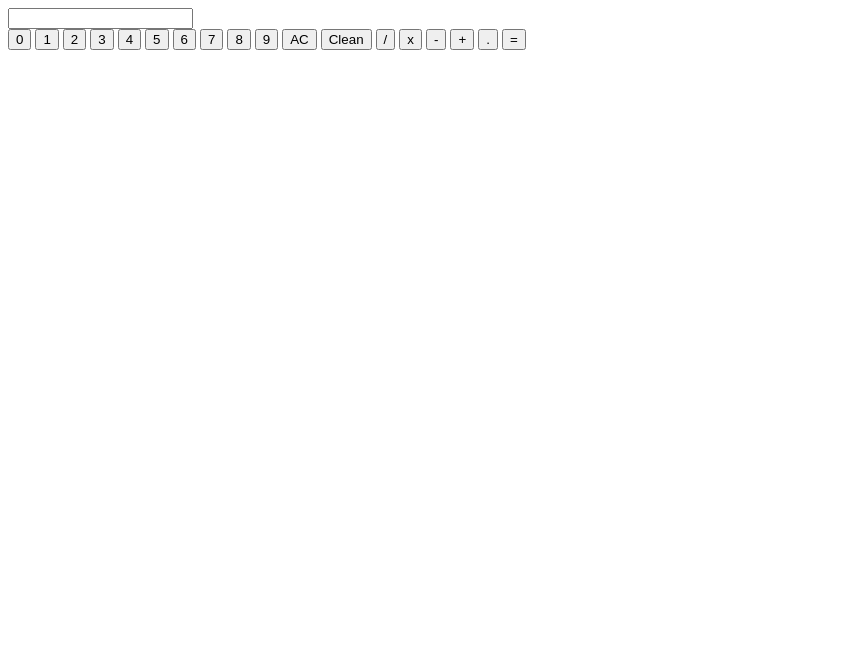
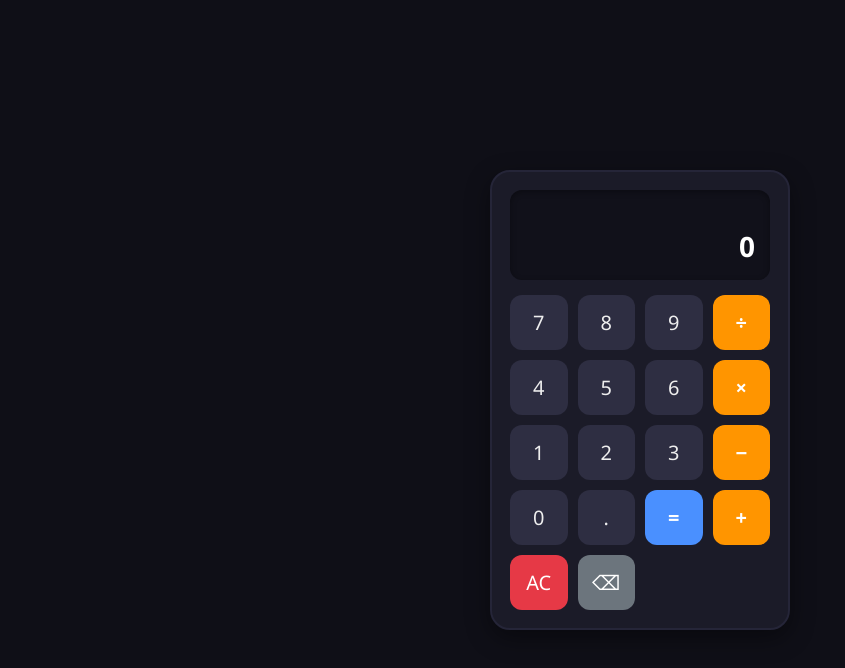
Before and after one commit to danlimax/calculator, a plain HTML site: page index.html in a window 1280 px wide. Both pictures are taken after a click on the button "AC". Shown: the whole page, without its empty margins (0-845 px from the left). Drawn offline with Linux system fonts and the light colour scheme.

Commit message:
Calculator completed

```diff
--- a/calculator.js
+++ b/calculator.js
@@ -1,4 +1,5 @@
 const display = document.querySelector("#display");
+const history = document.querySelector("#history");
 const numbers = document.querySelectorAll(".number");
 const operators = document.querySelectorAll(".operator");
 const equals = document.querySelector("#equals");
@@ -22,32 +23,33 @@ function divide(a, b) {
   return b !== 0 ? a / b : "Erro";
 }
 
-function operate(operator, num1, num2) {
-  switch (operator) {
+function operate(op, a, b) {
+  switch (op) {
     case "+":
-      return add(num1, num2);
+      return add(a, b);
     case "-":
-      return subtract(num1, num2);
+      return subtract(a, b);
     case "*":
-      return multiply(num1, num2);
+      return multiply(a, b);
     case "/":
-      return divide(num1, num2);
+      return divide(a, b);
     default:
-      return num2;
+      return b;
   }
 }
 
 numbers.forEach((btn) => {
   btn.addEventListener("click", (e) => {
     currentValue += e.target.value;
-    display.value = currentValue;
+    display.textContent = currentValue;
   });
 });
 
 operators.forEach((btn) => {
   btn.addEventListener("click", (e) => {
-    if (currentValue === "") return;
-    if (previousValue !== "") {
+    if (!currentValue) return;
+
+    if (previousValue) {
       previousValue = operate(
         currentOperator,
         parseFloat(previousValue),
@@ -56,34 +58,40 @@ operators.forEach((btn) => {
     } else {
       previousValue = currentValue;
     }
+
     currentOperator = e.target.value;
+    history.textContent = `${previousValue} ${currentOperator}`;
     currentValue = "";
-    display.value = previousValue;
+    display.textContent = previousValue;
   });
 });
 
 equals.addEventListener("click", () => {
-  if (currentOperator && previousValue !== "" && currentValue !== "") {
-    previousValue = operate(
-      currentOperator,
-      parseFloat(previousValue),
-      parseFloat(currentValue)
-    );
-    display.value = previousValue;
-    currentOperator = null;
-    currentValue = "";
-  }
+  if (!currentOperator || !currentValue) return;
+
+  const result = operate(
+    currentOperator,
+    parseFloat(previousValue),
+    parseFloat(currentValue)
+  );
+
+  history.textContent = `${previousValue} ${currentOperator} ${currentValue} =`;
+  display.textContent = result;
+
+  currentValue = "";
+  previousValue = result;
+  currentOperator = null;
 });
 
 clear.addEventListener("click", () => {
   currentValue = "";
   previousValue = "";
   currentOperator = null;
-  display.value = "";
+  display.textContent = "0";
+  history.textContent = "";
 });
 
 clean.addEventListener("click", () => {
   currentValue = currentValue.slice(0, -1);
-
-  display.value = currentValue;
+  display.textContent = currentValue || "0";
 });
--- a/index.html
+++ b/index.html
@@ -3,31 +3,42 @@
   <head>
     <meta charset="UTF-8" />
     <meta name="viewport" content="width=device-width, initial-scale=1.0" />
+    <link rel="stylesheet" href="./styles.css" />
     <title>Calculator</title>
   </head>
   <body>
-    <div>
-      <input id="display" type="number" />
+    <div class="calculator">
+      <div class="screen">
+        <div id="history"></div>
+        <div id="display">0</div>
+      </div>
+
+      <div class="buttons">
+        <button class="number" value="7">7</button>
+        <button class="number" value="8">8</button>
+        <button class="number" value="9">9</button>
+        <button class="operator" value="/">÷</button>
+
+        <button class="number" value="4">4</button>
+        <button class="number" value="5">5</button>
+        <button class="number" value="6">6</button>
+        <button class="operator" value="*">×</button>
+
+        <button class="number" value="1">1</button>
+        <button class="number" value="2">2</button>
+        <button class="number" value="3">3</button>
+        <button class="operator" value="-">−</button>
+
+        <button class="number" value="0">0</button>
+        <button class="number" value=".">.</button>
+        <button id="equals">=</button>
+        <button class="operator" value="+">+</button>
+
+        <button id="clear">AC</button>
+        <button id="clean">⌫</button>
+      </div>
     </div>
-    <button class="number" value="0">0</button>
-    <button class="number" value="1">1</button>
-    <button class="number" value="2">2</button>
-    <button class="number" value="3">3</button>
-    <button class="number" value="4">4</button>
-    <button class="number" value="5">5</button>
-    <button class="number" value="6">6</button>
-    <button class="number" value="7">7</button>
-    <button class="number" value="8">8</button>
-    <button class="number" value="9">9</button>
-    <button id="clear">AC</button>
-    <button id="clean">Clean</button>
-    <!-- <button class="operator">%</button> -->
-    <button class="operator">/</button>
-    <button class="operator">x</button>
-    <button class="operator">-</button>
-    <button class="operator">+</button>
-    <button class="operator">.</button>
-    <button id="equals">=</button>
+
     <script src="calculator.js"></script>
   </body>
 </html>
--- a/styles.css
+++ b/styles.css
@@ -0,0 +1,102 @@
+* {
+  margin: 0;
+  padding: 0;
+  box-sizing: border-box;
+  font-family: "Segoe UI", sans-serif;
+}
+
+body {
+  background: #0f0f17;
+  height: 100vh;
+  display: flex;
+  justify-content: center;
+  align-items: center;
+}
+
+.calculator {
+  width: 300px;
+  background: #1b1b28;
+  padding: 18px;
+  border-radius: 20px;
+  box-shadow: 0 8px 25px rgba(0, 0, 0, 0.4);
+  border: 2px solid #252538;
+}
+
+.screen {
+  background: #11111a;
+  padding: 15px;
+  border-radius: 12px;
+  margin-bottom: 15px;
+  min-height: 80px;
+  display: flex;
+  flex-direction: column;
+  justify-content: center;
+  align-items: flex-end;
+  box-shadow: inset 0 2px 6px #0005;
+}
+
+#history {
+  font-size: 16px;
+  color: #7a7a99;
+  min-height: 22px;
+  text-align: right;
+}
+
+#display {
+  font-size: 28px;
+  color: #fff;
+  font-weight: 600;
+  text-align: right;
+  width: 100%;
+  overflow: hidden;
+}
+
+.buttons {
+  display: grid;
+  grid-template-columns: repeat(4, 1fr);
+  gap: 10px;
+}
+
+button {
+  height: 55px;
+  border: none;
+  border-radius: 12px;
+  font-size: 20px;
+  cursor: pointer;
+  transition: 0.2s;
+}
+
+.number {
+  background: #2e2e42;
+  color: #eee;
+}
+
+.operator {
+  background: #ff9500;
+  color: #fff;
+  font-weight: bold;
+}
+
+#equals {
+  background: #4a90ff;
+  color: white;
+  font-weight: bold;
+}
+
+#clear {
+  background: #e63946;
+  color: white;
+}
+
+#clean {
+  background: #6c757d;
+  color: white;
+}
+
+button:hover {
+  filter: brightness(1.2);
+}
+
+button:active {
+  transform: scale(0.95);
+}
```
